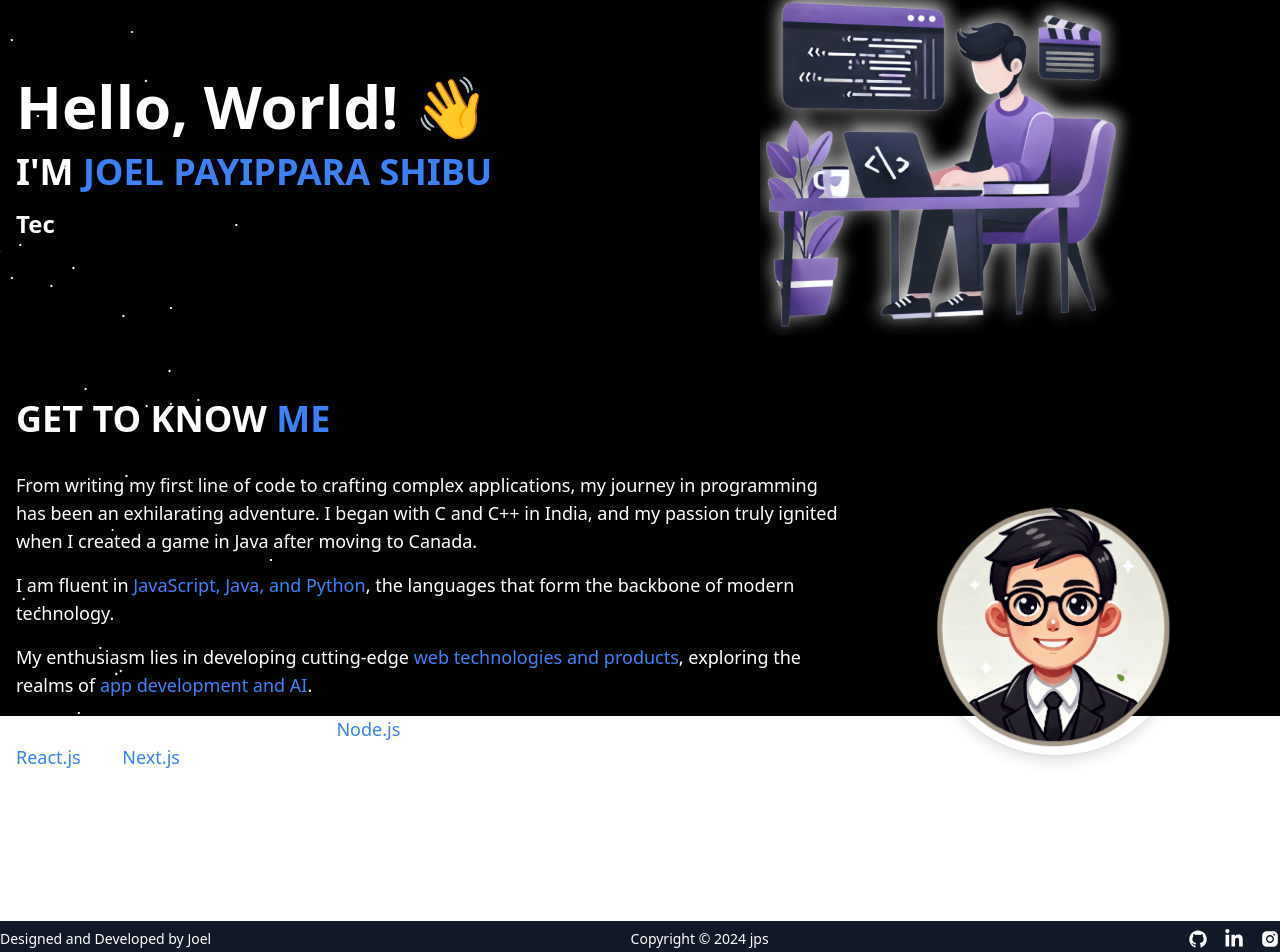
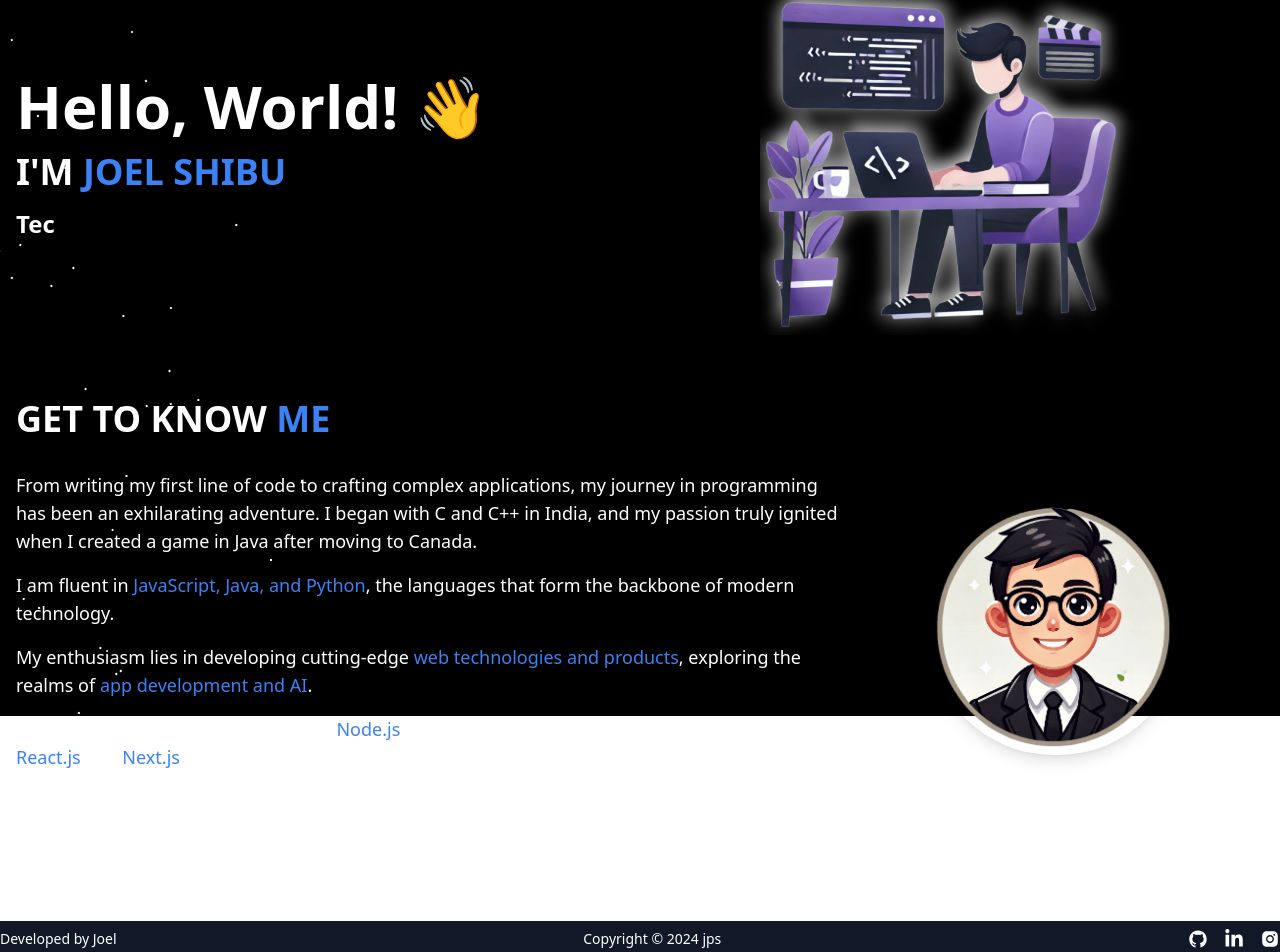
Before and after one commit to jpayippa/Portfolio, a React (Create React App) app: page / in a window 1280 px wide. Shown: the part 84-1036 px from the top of the page. Built offline with nearby package versions, Linux system fonts and the light colour scheme.

Commit message:
chore: Update name in Home.js and Footer.js

```diff
--- a/src/Pages/Home/Home.js
+++ b/src/Pages/Home/Home.js
@@ -17,7 +17,7 @@ const Home = () => {
             >
                 <div className="order-2 md:order-1 text-left md:w-1/2 mb-8 md:mb-0">
                     <h1 className="text-6xl font-bold mb-4">Hello, World! <span role="img" aria-label="wave">👋</span></h1>
-                    <h2 className="text-4xl font-bold mb-4">I'M <span className="text-blue-500">JOEL PAYIPPARA SHIBU</span></h2>
+                    <h2 className="text-4xl font-bold mb-4">I'M <span className="text-blue-500">JOEL SHIBU</span></h2>
                     <h3 className="text-2xl font-semibold mb-4">
                         <Typewriter
                             words={['Software Engineer', 'Freelancer', 'Tech Enthusiast', 'MERN Stack Developer']}
--- a/src/components/Footer.js
+++ b/src/components/Footer.js
@@ -7,7 +7,7 @@ function Footer() {
   return (
     <footer className="bg-gray-900 text-white py-2 w-full absolute bottom-0">
       <div className="container mx-auto flex justify-between items-center text-sm">
-        <p className="m-0 text-center">Designed and Developed by Joel</p>
+        <p className="m-0 text-center">Developed by Joel</p>
         <p>Copyright © {year} jps</p>
         <div className="flex space-x-4">
           <a href="https://github.com/jpayippa" className="text-white hover:text-gray-400">
```
